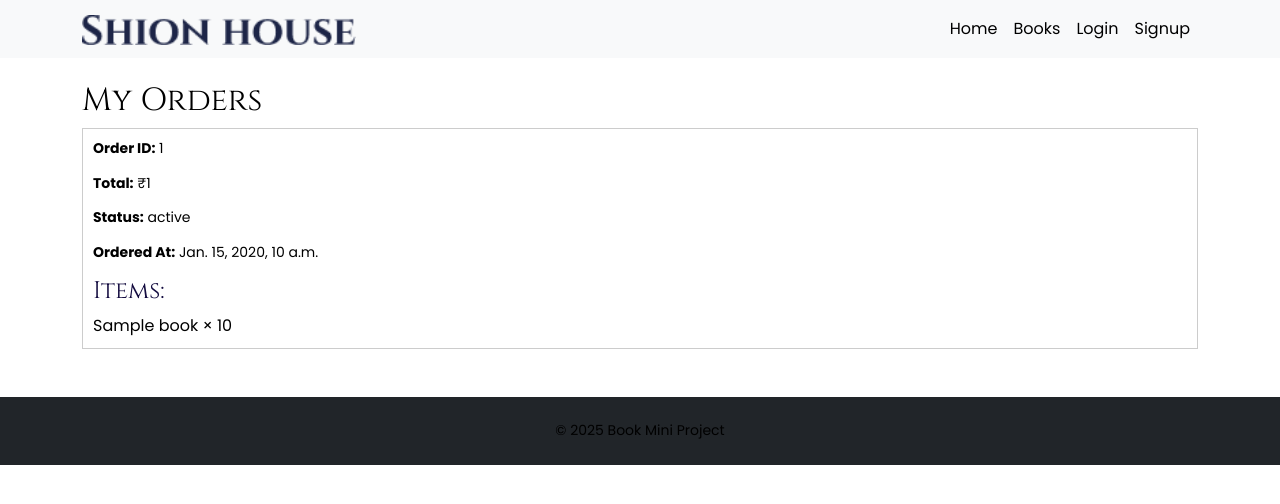
After one commit to anunanda-s20/Book-mini-project, a Django app: template templates/book_app/my_orders.html in a window 1280 px wide. The commit adds this page. Shown: the top 504 px of the page. Run offline with Django 3.2, Linux system fonts and the light colour scheme; the template is opened without the code that fills it: most values are stand-ins (such as "Sample title", 1, 10 or a date in 2020).

Commit message:
Fix user order status display and add My Orders page

```diff
--- a/templates/base.html
+++ b/templates/base.html
@@ -10,45 +10,27 @@
     <!-- Favicon -->
     <link rel="icon" href="{% static 'book_app/img/favicon.ico' %}">
 
-    <!-- ✅ Bootstrap CSS (CDN) -->
+    <!-- Bootstrap CSS -->
     <link href="https://cdn.jsdelivr.net/npm/bootstrap@5.3.2/dist/css/bootstrap.min.css" rel="stylesheet">
 
-    <!-- Icons (FontAwesome) -->
+    <!-- Icons -->
     <link rel="stylesheet" href="{% static 'book_app/css/fontawesome.min.css' %}">
 
     <!-- Main CSS -->
     <link rel="stylesheet" href="{% static 'book_app/style.css' %}">
 
     <style>
-        /* ---------------------- */
-        /* NAVBAR LINK COLORS */
-        /* ---------------------- */
         .nav-link {
-            color: #000 !important; /* black text for all nav links */
+            color: #000 !important; /* default black */
             padding: 0.5rem 1rem;
         }
 
         .nav-link:hover {
-            color: #007bff !important; /* blue hover */
+            color: #007bff !important; /* blue on hover */
         }
 
-        /* ---------------------- */
-        /* BUTTON FIXES */
-        /* ---------------------- */
-        /* Keep Bootstrap default styling for buttons */
-        button, .btn {
-            cursor: pointer; /* pointer on hover */
-        }
-
-        /* Optional: small buttons for + / − */
-        .btn-sm {
-            padding: 0.25rem 0.5rem;
-            font-size: 0.875rem;
-        }
-
-        /* Ensure all text is visible */
         body, h1, h2, h3, p, a {
-            color: #000; /* default black text */
+            color: #000;
         }
     </style>
 </head>
@@ -64,10 +46,9 @@
             <img src="{% static 'book_app/img/logo/logo.png' %}" alt="Logo" height="30">
         </a>
 
-        <!-- Mobile toggle button -->
+        <!-- Mobile menu button -->
         <button class="navbar-toggler" type="button" data-bs-toggle="collapse"
-                data-bs-target="#mainNavbar" aria-controls="mainNavbar"
-                aria-expanded="false" aria-label="Toggle navigation">
+                data-bs-target="#mainNavbar">
             <span class="navbar-toggler-icon"></span>
         </button>
 
@@ -75,29 +56,54 @@
         <div class="collapse navbar-collapse" id="mainNavbar">
             <ul class="navbar-nav ms-auto">
 
+                <!-- Home -->
                 <li class="nav-item">
                     <a class="nav-link" href="{% url 'home' %}">Home</a>
                 </li>
 
+                <!-- Books -->
                 <li class="nav-item">
                     <a class="nav-link" href="{% url 'book_list' %}">Books</a>
                 </li>
 
                 {% if user.is_authenticated %}
+                    <!-- Logged-in user section -->
+
+                    <li class="nav-item">
+                        <a class="nav-link" href="{% url 'view_cart' %}">Cart</a>
+                    </li>
+
+                    <li class="nav-item">
+                        <a class="nav-link" href="{% url 'wishlist' %}">Wishlist</a>
+                    </li>
+
+                    <!-- ✅ USER ORDERS LINK (IMPORTANT) -->
+                    <li class="nav-item">
+                        <a class="nav-link" href="{% url 'my_orders' %}">
+                            My Orders
+                        </a>
+                        <!-- Goes to /my-orders/ -->
+                        <!-- Shows order status correctly -->
+                    </li>
+
                     <!-- Greeting -->
                     <li class="nav-item">
                         <span class="nav-link">Hi, {{ user.username }}</span>
                     </li>
 
-                    <!-- Logout button -->
+                    <!-- Logout -->
                     <li class="nav-item">
                         <form method="post" action="{% url 'logout' %}">
                             {% csrf_token %}
-                            <button type="submit" class="btn btn-link nav-link">Logout</button>
+                            <button type="submit" class="btn btn-link nav-link">
+                                Logout
+                            </button>
                         </form>
                     </li>
+
                 {% else %}
-                    <!-- Login / Signup -->
+                    <!-- Guest user section -->
+
                     <li class="nav-item">
                         <a class="nav-link" href="{% url 'login' %}">Login</a>
                     </li>
@@ -125,7 +131,7 @@
     </div>
 </footer>
 
-<!-- ==================== BOOTSTRAP JS ==================== -->
+<!-- Bootstrap JS -->
 <script src="https://cdn.jsdelivr.net/npm/bootstrap@5.3.2/dist/js/bootstrap.bundle.min.js"></script>
 
 </body>
--- /dev/null
+++ b/templates/book_app/my_orders.html
@@ -0,0 +1,43 @@
+{% extends 'base.html' %}  <!-- use main layout -->
+
+{% block content %}
+
+<h2>My Orders</h2>
+
+{% if orders %}  <!-- check if user has orders -->
+
+    {% for order in orders %}  <!-- loop through orders -->
+
+    <div style="border:1px solid #ccc; padding:10px; margin-bottom:15px;">
+
+        <p><strong>Order ID:</strong> {{ order.id }}</p>
+
+        <p><strong>Total:</strong> ₹{{ order.total_price }}</p>
+
+        <p>
+            <strong>Status:</strong>
+            {{ order.get_status_display }}
+            <!-- THIS LINE FIXES YOUR ISSUE -->
+        </p>
+
+        <p><strong>Ordered At:</strong> {{ order.ordered_at }}</p>
+
+        <h4>Items:</h4>
+
+        <ul>
+            {% for item in order.items.all %}  <!-- order items -->
+                <li>
+                    {{ item.book.title }} × {{ item.quantity }}
+                </li>
+            {% endfor %}
+        </ul>
+
+    </div>
+
+    {% endfor %}
+
+{% else %}
+    <p>You have not placed any orders yet.</p>
+{% endif %}
+
+{% endblock %}
```
Also changed, not shown: book_app/urls.py (+57 -37 lines), book_app/views.py (+93 -45 lines).
